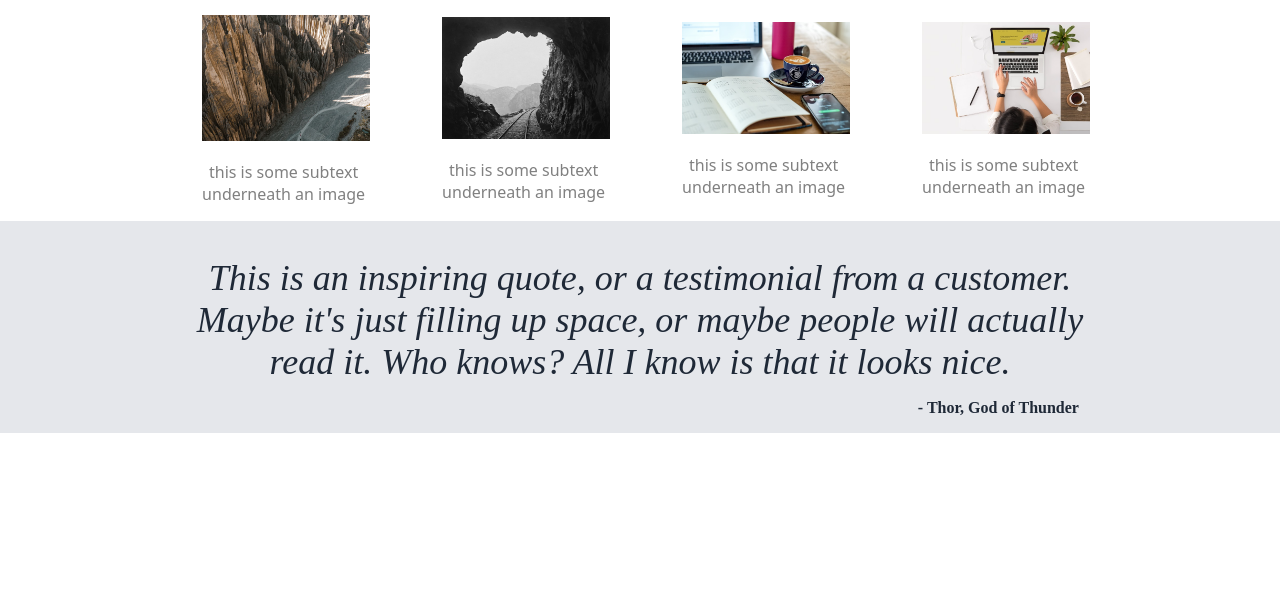
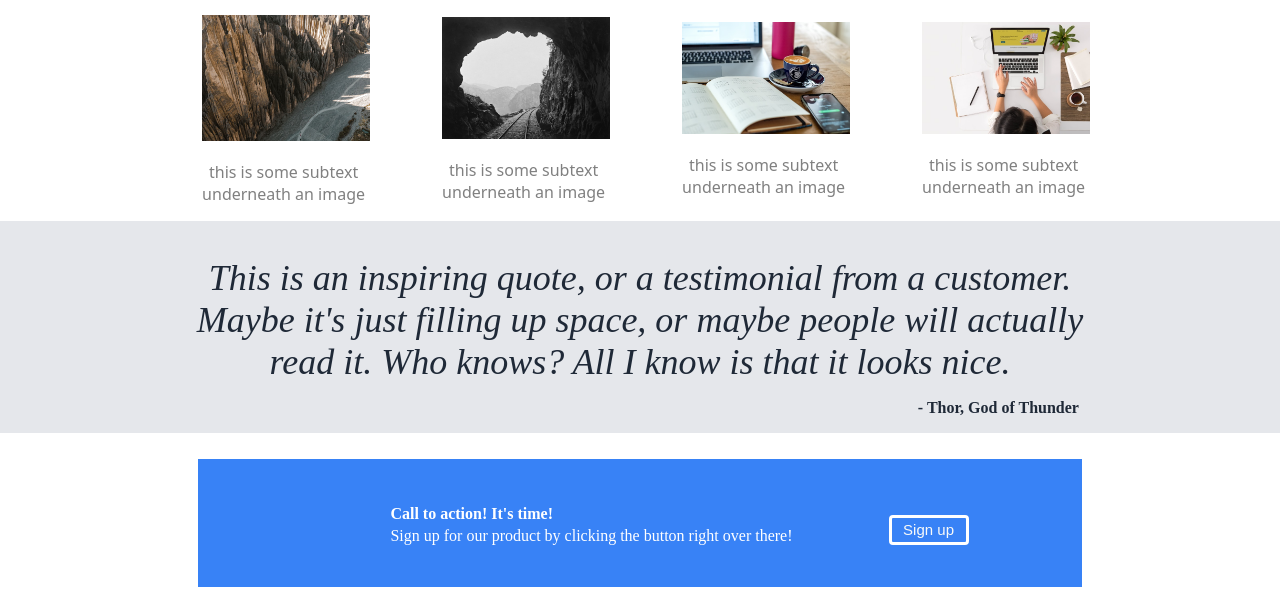
Before and after one commit to RyanHazlewood0/odin-landing-page, a plain HTML site: page index.html in a window 1280 px wide. Shown: the part 476-1088 px from the top of the page. Before the commit the page ends 909 px from the top, so only its background shows below. Drawn offline with Linux system fonts and the light colour scheme.

Commit message:
footer complete

```diff
--- a/index.html
+++ b/index.html
@@ -24,7 +24,7 @@
         This website has some subtext that goes here under the main title. It's
         smaller font and the color is lower contrast
        </p>
-       <button>Sign up</button>
+       <button id="signup1">Sign up</button>
     </div>
        <div class="hero-img">
     <img src="image.jpeg" id="main-img">
@@ -59,5 +59,17 @@
         <p id="sig">- Thor, God of Thunder</p>
     </div>
 
+    <footer>
+       <div class="banner">
+        <div class="banner-txt">
+            <h4>Call to action! It's time!</h4>
+            <p id="footer-msg">Sign up for our product by clicking the button right over there!</p>
+            </div>
+            <div>
+            <button id="signup2">Sign up</button>
+        </div>
+    </div>
+    </footer>
+
 </body>
 </html>
--- a/style.css
+++ b/style.css
@@ -68,7 +68,7 @@ h2 {
     width: 28%;
 }
 
-button {
+#signup1 {
     background-color: #3882f6;
     color: #F9FAF8;
     border: none;
@@ -134,3 +134,46 @@ h3 {
    font-weight: bold;
    margin-left: 56%;
 }
+
+footer {
+    display: flex;
+}
+
+.banner {
+    background-color: #3882f6;
+    color: white;
+    margin-left: auto;
+    margin-right: auto;
+    margin-top: 2%;
+    margin-bottom: 2%;
+    padding-left: 2%;
+    padding-right: 2%;
+    padding-bottom: 2%;
+    display: flex;
+    width: 65%;
+}
+
+.banner-txt {
+    margin-left: 20%;
+    margin-top: 3%;
+}
+
+#signup2 {
+    background-color: #3882f6;
+    color: #F9FAF8;
+    border: white solid;
+    border-radius: 4px;
+    width: 80px;
+    height: 30px;
+    font-size: 15px;
+    margin-left: 120%;
+    margin-top: 70%;
+}
+
+h4 {
+    margin-bottom: 0;
+}
+
+#footer-msg {
+margin-top: 1%;
+}
```
